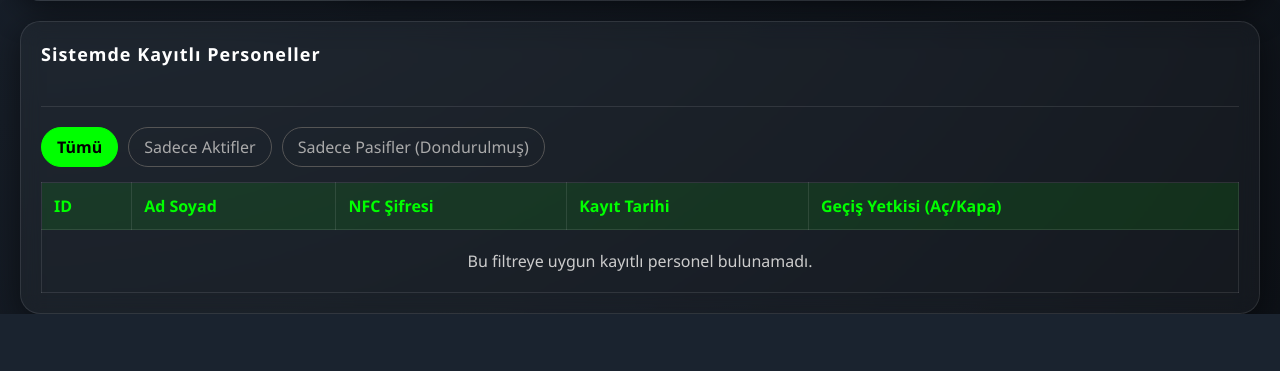
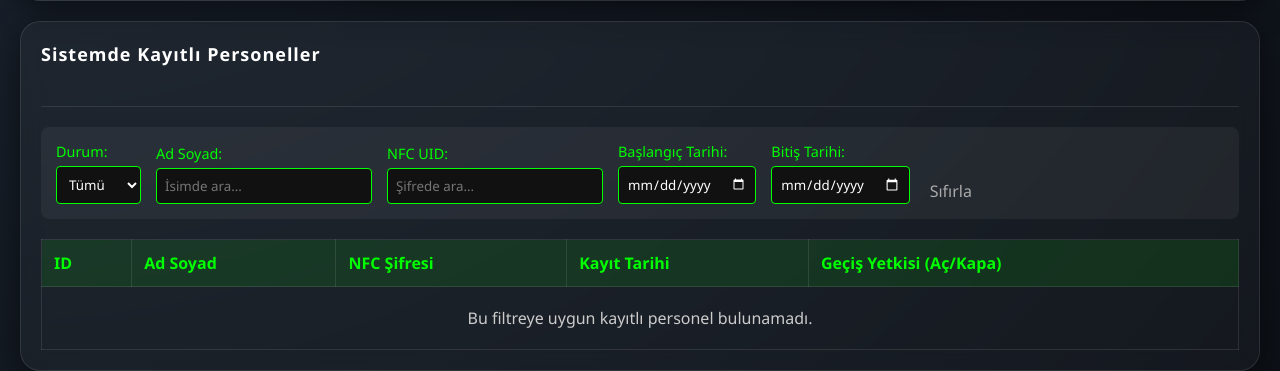
Before and after one commit to tarhaneda/NFC_Sistemi, a Flask app: page /kullanici_yonetimi in a window 1280 px wide. Shown: the part 698-1069 px from the top of the page. Before the commit the page ends 1012 px from the top, so only its background shows below. Run offline with Flask 3, Linux system fonts and the light colour scheme; the visitor is signed in with stand-in values (Sample User, id 1); data that the repository does not hold is empty.

Commit message:
Kullanici paneline SPA tarzi canli arama, Telegram resim gonderme ve log saat duzeltmeleri eklendi

```diff
--- a/arayuz/app.py
+++ b/arayuz/app.py
@@ -107,22 +107,60 @@ def kullanici_yonetimi():
         else:
             mesaj = "Lütfen tüm alanları doldurun ve fotoğrafınızı çekin!"
 
-    # ---- KULLANICI TABLOSU VE FİLTRELEME ----
-    durum_filtre = request.args.get('filtre', 'tumu')
-    baglanti = db.veritabani_baglantisi_al()
-    imlec = baglanti.cursor()
+    durum_filtre=request.args.get('filtre','tumu')
+    arama_ad=request.args.get('arama_ad', '')
+    arama_nfc=request.args.get('arama_nfc','')
+    baslangic=request.args.get('baslangic','')
+    bitis=request.args.get('bitis', '')
 
-    if durum_filtre == 'aktif':
-        imlec.execute("SELECT * FROM kullanicilar WHERE aktif_mi = 1 ORDER BY id DESC")
-    elif durum_filtre == 'pasif':
-        imlec.execute("SELECT * FROM kullanicilar WHERE aktif_mi = 0 ORDER BY id DESC")
-    else:
-        imlec.execute("SELECT * FROM kullanicilar ORDER BY id DESC")
+    baglanti=db.veritabani_baglantisi_al()
+    imlec=baglanti.cursor()
 
+    sorgu_kriterleri=[]
+    parametreler=[]
+
+    if durum_filtre=='aktif':
+        sorgu_kriterleri.append("aktif_mi=1")
+    elif durum_filtre=='pasif':
+        sorgu_kriterleri.append("aktif_mi=0")
+
+    if arama_ad != '':
+        sorgu_kriterleri.append("ad_soyad LIKE ?")
+        parametreler.append(f"%{arama_ad}%")
+
+    if arama_nfc != '':
+        sorgu_kriterleri.append("nfc_uid LIKE ?")
+        parametreler.append(f"%{arama_nfc}%")
+
+    if baslangic != '':
+        sorgu_kriterleri.append("date(kayit_tarihi) >= ?")
+        parametreler.append(baslangic)
+
+    if bitis != '':
+        sorgu_kriterleri.append("date(kayit_tarihi) <= ?")
+        parametreler.append(bitis)
+
+    where_cumlesi = ""
+    if len(sorgu_kriterleri) > 0:
+        where_cumlesi = "WHERE " + " AND ".join(sorgu_kriterleri)
+
+    imlec.execute(f"SELECT * FROM kullanicilar {where_cumlesi} ORDER BY id DESC", parametreler)
     kullanicilar = imlec.fetchall()
     baglanti.close()
 
-    return render_template('kullanici_yonetimi.html', mesaj=mesaj, kullanicilar=kullanicilar, aktif_filtre=durum_filtre)
+    return render_template('kullanici_yonetimi.html',
+                           mesaj=mesaj,
+                           kullanicilar=kullanicilar,
+                           aktif_filtre=durum_filtre,
+                           arama_ad=arama_ad,
+                           arama_nfc=arama_nfc,
+                           baslangic=baslangic,
+                           bitis=bitis)
+
+
+
+
+
 
 
 # ------- YENİ: YETKİ AÇ/KAPA API'Sİ -------
@@ -238,7 +276,10 @@ def nfc_okutuldu():
         db.log_kaydet(f"{kullanici['ad_soyad']} giriş yaptı", "BAŞARILI_GİRİŞ")
         return jsonify({"durum": "BASARILI", "mesaj": f"Hoş Geldin, {kullanici['ad_soyad']}! Kapı açıldı.", "foto": resim_b64})
     else:
-        db.log_kaydet(f"{kullanici['ad_soyad']} adına başarısız deneme!", "İHLAL_GİRİŞİMİ")
+        os.makedirs("log_resimleri", exist_ok=True)
+        ihlal_foto_yolu=f"log_resimleri/ihlal_{nfc_uid}.jpg"
+        cv2.imwrite(ihlal_foto_yolu, islenmis_kare)
+        db.log_kaydet(f"{kullanici['ad_soyad']} adına başarısız deneme!", "İHLAL_GİRİŞİMİ",ihlal_foto_yolu)
         return jsonify({"durum": "HATA", "mesaj": f"Güvenlik İhlali: {mesaj}", "foto": resim_b64})
 
 
--- a/arayuz/templates/kullanici_yonetimi.html
+++ b/arayuz/templates/kullanici_yonetimi.html
@@ -260,11 +260,51 @@
 
             <div class="users-table-container">
 
-                <div class="user-filters">
-                    <a href="{{ url_for('kullanici_yonetimi', filtre='tumu') }}" class="btn-user-filter {% if aktif_filtre == 'tumu' %}active{% endif %}">Tümü</a>
-                    <a href="{{ url_for('kullanici_yonetimi', filtre='aktif') }}" class="btn-user-filter {% if aktif_filtre == 'aktif' %}active{% endif %}">Sadece Aktifler</a>
-                    <a href="{{ url_for('kullanici_yonetimi', filtre='pasif') }}" class="btn-user-filter {% if aktif_filtre == 'pasif' %}active{% endif %}">Sadece Pasifler (Dondurulmuş)</a>
-                </div>
+                               <style>
+                    .filter-panel { background: rgba(255,255,255,0.05); padding: 15px; border-radius: 8px; margin-bottom: 20px; display: flex; flex-wrap: wrap; gap: 15px; align-items: flex-end; }
+                    .filter-group { display: flex; flex-direction: column; gap: 5px; }
+                    .filter-group label { color: #0f0; font-size: 0.9em; }
+                    .filter-group input, .filter-group select { padding: 8px; background: #111; border: 1px solid #0f0; color: white; border-radius: 4px; color-scheme: dark; }
+                    .btn-filter { background: #0f0; color: #000; border: none; padding: 9px 20px; border-radius: 4px; cursor: pointer; font-weight: bold; }
+                </style>
+
+                <!-- YENİ GELİŞMİŞ FİLTRELEME PANELİ -->
+                <form method="GET" action="{{ url_for('kullanici_yonetimi') }}" class="filter-panel">
+                    <div class="filter-group">
+                        <label>Durum:</label>
+                        <select name="filtre">
+                            <option value="tumu" {% if aktif_filtre == 'tumu' %}selected{% endif %}>Tümü</option>
+                            <option value="aktif" {% if aktif_filtre == 'aktif' %}selected{% endif %}>Aktifler</option>
+                            <option value="pasif" {% if aktif_filtre == 'pasif' %}selected{% endif %}>Pasifler</option>
+                        </select>
+                    </div>
+
+                    <div class="filter-group">
+                        <label>Ad Soyad:</label>
+                        <input type="text" name="arama_ad" value="{{ arama_ad }}" placeholder="İsimde ara...">
+                    </div>
+
+                    <div class="filter-group">
+                        <label>NFC UID:</label>
+                        <input type="text" name="arama_nfc" value="{{ arama_nfc }}" placeholder="Şifrede ara...">
+                    </div>
+
+                    <div class="filter-group">
+                        <label>Başlangıç Tarihi:</label>
+                        <input type="date" name="baslangic" value="{{ baslangic }}">
+                    </div>
+
+                    <div class="filter-group">
+                        <label>Bitiş Tarihi:</label>
+                        <input type="date" name="bitis" value="{{ bitis }}">
+                    </div>
+
+                    <div style="display: flex; gap: 10px; padding-bottom: 2px;">
+                        <button type="submit" class="btn-filter">🔍 Filtrele</button>
+                        <a href="{{ url_for('kullanici_yonetimi') }}" style="color: #aaa; text-decoration: none; align-self: center; padding-left:5px;">Sıfırla</a>
+                    </div>
+                </form>
+
 
                 <table class="users-table">
                     <thead>
@@ -394,6 +434,41 @@
                 window.location.reload();
             });
         }
+
+        const filtreFormu=document.querySelector('.filter-panel');
+        if(filtreFormu){
+            const formElemanlari=filtreFormu.querySelectorAll('input,select');
+
+            const filtreButonu=filtreFormu.querySelector(".btn-filter");
+            if(filtreButonu) filtreButonu.style.display='none';
+
+            let zamanlayici;
+            const anlikFiltrele=function(){
+                clearTimeout(zamanlayici);
+                zamanlayici=setTimeout(()=>{
+                    const formData=new FormData(filtreFormu);
+                    const params=new URLSearchParams(formData);
+                    const url=filtreFormu.action + "?" + params.toString();
+
+                    fetch(url).then(response=>response.text())
+                    .then(html=>{
+                        const parser=new DOMParser();
+                        const doc=parser.parseFromString(html,'text/html');
+                        const yeniTabloGovdesi=doc.querySelector('.users-table tbody').innerHTML;
+                        document.querySelector('.users-table tbody').innerHTML=yeniTabloGovdesi;
+                    });
+                }, 200);
+            };
+
+            formElemanlari.forEach(eleman=>{
+                eleman.addEventListener('input',anlikFiltrele);
+                eleman.addEventListener('change',anlikFiltrele);
+            });
+
+            filtreFormu.addEventListener('submit',function(e){
+                e.preventDefault();
+            });
+        }
     </script>
 </body>
 </html>
--- a/veritabani/database.py
+++ b/veritabani/database.py
@@ -49,9 +49,10 @@ def kullanici_ekle(ad_soyad, nfc_uid, yuz_fotograf_yolu=""):
         baglanti=veritabani_baglantisi_al()
         imlec=baglanti.cursor()
         imlec.execute('''
-        INSERT INTO kullanicilar (ad_soyad, nfc_uid, yuz_fotograf_yolu)
-        VALUES(?,?,?)
+        INSERT INTO kullanicilar (ad_soyad, nfc_uid, yuz_fotograf_yolu, kayit_tarihi)
+        VALUES(?,?,?, datetime('now', 'localtime'))
         ''',(ad_soyad, nfc_uid, yuz_fotograf_yolu))
+
         baglanti.commit()
         print(f"Başarılı: '{ad_soyad}' sisteme eklendi.")
 
@@ -82,6 +83,8 @@ def formatli_mesaj_olustur(olay_detayi, durum):
         mesaj=f"👤 Kişi: {kisi}\n⏰ Zaman: {zaman}\n🔄 İşlem: Kapı Açıldı / Geçiş Yapıldı\n✅ Durum: BAŞARILI (Kart Doğrulandı)"
     elif durum == "YETKİSİZ_GİRİŞ_DENEMESİ":
         mesaj = f"👤 Kişi: {olay_detayi}\n⏰ Zaman: {zaman}\n🔄 İşlem: Geçiş Denemesi\n❌ Durum: BAŞARISIZ (Yetkisi Dondurulmuş Kart!)"
+    elif durum == "SİSTEM_AYARI":
+        mesaj = f"⚙️ SİSTEM BİLGİSİ\n⏰ Zaman: {zaman}\n🔄 İşlem: Yetki Güncellemesi\nℹ️ Detay: {olay_detayi}"
     else: # İHLAL_GİRİŞİMİ veya YABANCI_KART
         mesaj = f"👤 Kişi: Bilinmeyen Kullanıcı\n⏰ Zaman: {zaman}\n🔄 İşlem: Geçiş Denemesi\n❌ Durum: BAŞARISIZ ({olay_detayi})"
 
@@ -92,8 +95,8 @@ def log_kaydet(olay_detayi, durum, kamera_fotograf_yolu=""):
     baglanti=veritabani_baglantisi_al()
     imlec=baglanti.cursor()
     imlec.execute('''
-    INSERT INTO kayitlar(olay_detayi, durum, kamera_fotograf_yolu)
-    VALUES(?,?,?)
+    INSERT INTO kayitlar(olay_detayi, durum, kamera_fotograf_yolu,olay_tarihi)
+    VALUES(?,?,?,datetime('now','localtime'))
     ''',(olay_detayi, durum, kamera_fotograf_yolu))
     baglanti.commit()
     baglanti.close()
```
